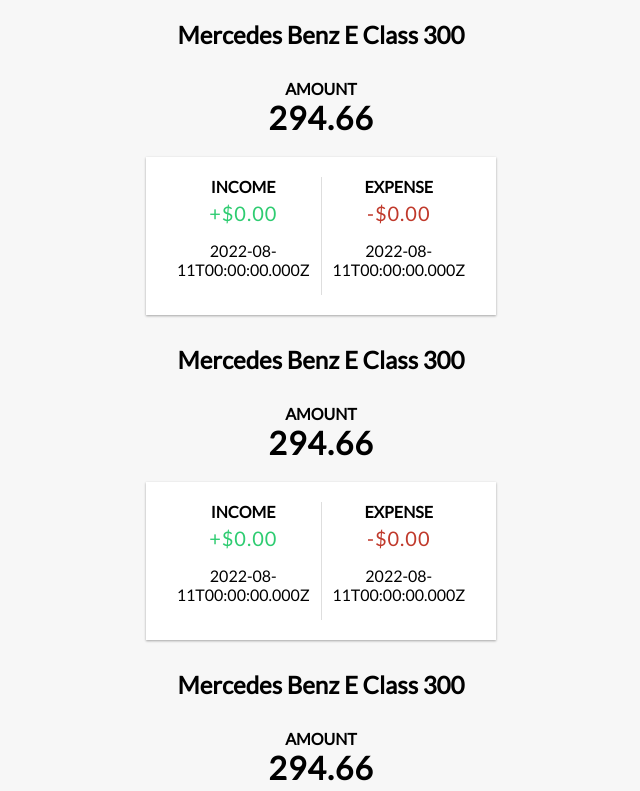
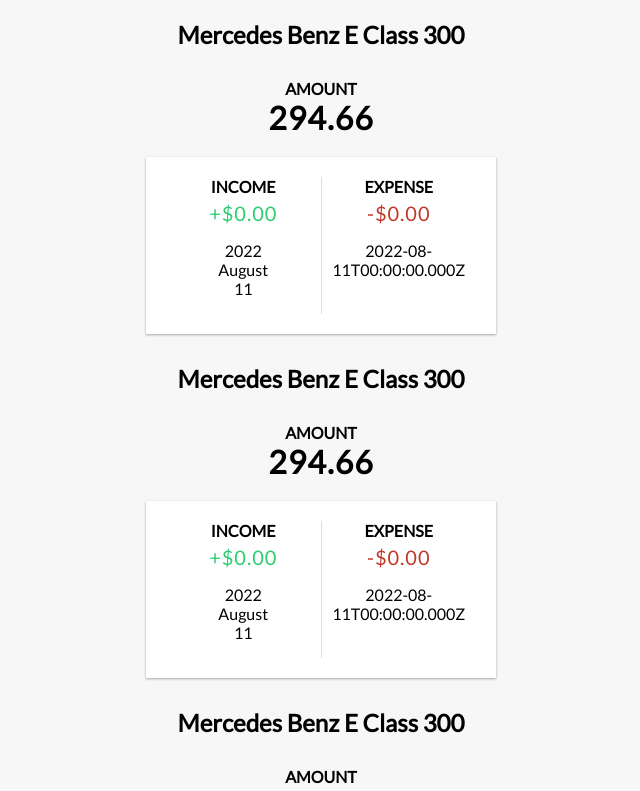
Before and after one commit to ThanhDuong287/react-complete-guide, a React (Create React App) app: page / in a window 1280 px wide. Shown: the top 791 px of the page, without its empty margins (319-959 px from the left). Built offline with nearby package versions, Linux system fonts and the light colour scheme.

Commit message:
config data

```diff
--- a/src/components/ExpenseItem.js
+++ b/src/components/ExpenseItem.js
@@ -1,8 +1,8 @@
 import './ExpenseItem.css'
 function ExpenseItem(props) {
-    const expenseDate = new Date(2022, 7, 11);
-    const expenseTitle = 'Mercedes Benz E Class 300';
-    const expenseAmount = 203.92;
+    const year = props.date.getFullYear();
+    const month = props.date.toLocaleString('en-US', { month: 'long' });
+    const day = props.date.toLocaleString('en-US', { day: '2-digit' });
     return (
         <div>
             <h2>{props.title}</h2>
@@ -14,7 +14,11 @@
                     <div>
                         <h4>Income</h4>
                         <p id="money-plus" className="money plus">+$0.00</p>
-                        <p>{props.date.toISOString()}</p>
+                        <p>
+                            <div>{year} </div>
+                            <div>{month} </div>
+                            <div>{day} </div>
+                        </p>
                     </div>
                     <div>
                         <h4>Expense</h4>
```
